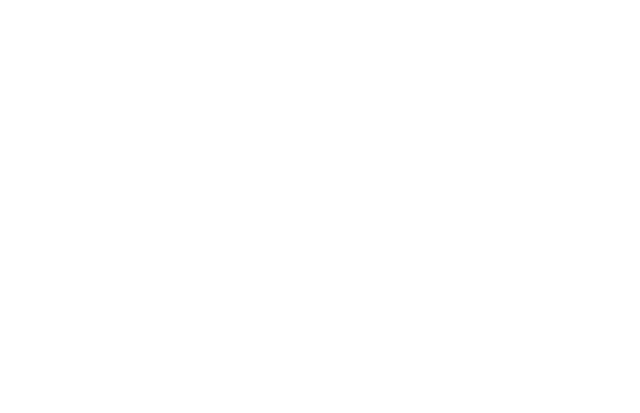
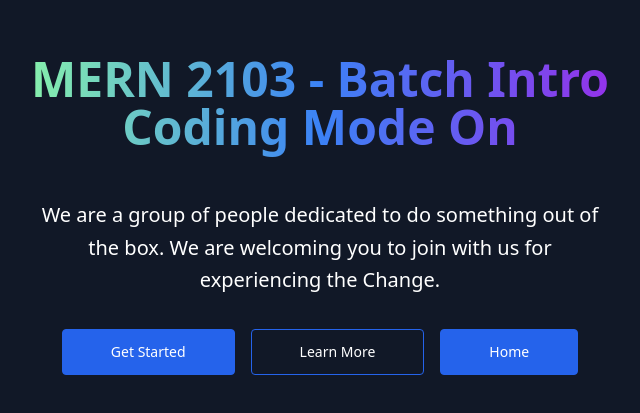
Before and after one commit to noorjsdivs/practice, a React (Create React App) app: page /popover in a window 1280 px wide. Before the commit this address had no page. Shown: the part 185-598 px from the top of the page, without its empty margins (320-960 px from the left). Built offline with nearby package versions, Linux system fonts and the light colour scheme.

Commit message:
master page matrials added for the first time

```diff
--- a/src/components/Header.js
+++ b/src/components/Header.js
@@ -12,7 +12,7 @@
 
 function Header() {
   const navigation = [
-    { name: "Master", Link: "/", current: true },
+    { name: "Master", Link: "/popover", current: true },
     { name: "Details", Link: "/details", current: false },
     { name: "Rasel", Link: "/Rasel", current: false },
     { name: "Habib", Link: "/habib", current: false },
--- /dev/null
+++ b/src/components/master/Learnmore.js
@@ -0,0 +1,58 @@
+import React from "react";
+import { Link } from "react-router-dom";
+
+function Learnmore() {
+  return (
+    <div>
+      <aside className="relative h-screen overflow-hidden text-gray-300 bg-gray-900 lg:flex">
+        <div className="w-full p-12 text-center lg:w-1/2 sm:p-16 lg:p-24 lg:text-left">
+          <div className="max-w-xl mx-auto lg:ml-0">
+            <p className="text-sm font-medium">Understand what you type</p>
+
+            <p className="mt-2 text-2xl font-bold text-white sm:text-3xl">
+              You can never understand everything. But, you should push yourself
+              to understand the system - Ryan Dahl.
+            </p>
+
+            <p className="hidden lg:mt-4 lg:block">
+              Programming isn't about what you know; it's about what you can
+              figure out - Chris Pine.
+            </p>
+            <p className="hidden lg:mt-4 lg:block">
+              Give a man a program, frustrate him for a day. Teach a man to
+              program, frustrate him for a lifetime - Muhammad Waseem.
+            </p>
+            <p className="hidden lg:mt-4 lg:block">
+              A computer program does what you tell it to do, not what you want
+              it to do - Unknown.
+            </p>
+            <p className="hidden lg:mt-4 lg:block">
+              Any fool can write code that a computer can understand. Good
+              programmers write code that humans can understand. - Martin
+              Fowler.
+            </p>
+
+            <Link to="/login">
+              <div
+                href=""
+                className="inline-block px-5 py-3 mt-8 text-sm font-medium text-white bg-blue-500 rounded-lg hover:bg-blue-600"
+              >
+                Join with us
+              </div>
+            </Link>
+          </div>
+        </div>
+
+        <div className="relative w-full h-64 sm:h-96 lg:w-1/2 lg:h-auto">
+          <img
+            src="https://images.pexels.com/photos/1714208/pexels-photo-1714208.jpeg?auto=compress&cs=tinysrgb&h=750&w=1260"
+            alt="Women smiling at college"
+            className="absolute inset-0 object-cover w-full h-full"
+          />
+        </div>
+      </aside>
+    </div>
+  );
+}
+
+export default Learnmore;
--- /dev/null
+++ b/src/components/master/Popover.js
@@ -0,0 +1,51 @@
+import React from "react";
+import { Link } from "react-router-dom";
+
+function Popover() {
+  return (
+    <div>
+      <section className="text-white bg-gray-900">
+        <div className="max-w-screen-xl px-4 py-32 mx-auto lg:h-screen lg:items-center lg:flex">
+          <div className="max-w-3xl mx-auto text-center">
+            <h1 className="text-3xl font-extrabold h-32 text-transparent sm:text-5xl bg-clip-text bg-gradient-to-r from-green-300 via-blue-500 to-purple-600">
+              MERN 2103 - Batch Intro
+              <span className="sm:block">Coding Mode On</span>
+            </h1>
+
+            <p className="max-w-xl mx-auto mt-4 sm:leading-relaxed sm:text-xl">
+              We are a group of people dedicated to do something out of the box.
+              We are welcoming you to join with us for experiencing the Change.
+            </p>
+
+            <div className="flex flex-wrap justify-center gap-4 mt-8">
+              <Link to="/login">
+                <div
+                  className="block w-full px-12 py-3 text-sm font-medium text-white bg-blue-600 border border-blue-600 rounded sm:w-auto active:text-opacity-75 hover:bg-transparent hover:text-white focus:outline-none focus:ring"
+                  //   href="/get-started"
+                >
+                  Get Started
+                </div>
+              </Link>
+
+              <Link to="/learnmore">
+                <div className="block w-full px-12 py-3 text-sm font-medium text-white border border-blue-600 rounded sm:w-auto hover:bg-blue-600 active:bg-blue-500 focus:outline-none focus:ring">
+                  Learn More
+                </div>
+              </Link>
+              <Link to="/">
+                <div
+                  className="block w-full px-12 py-3 text-sm font-medium text-white bg-blue-600 border border-blue-600 rounded sm:w-auto active:text-opacity-75 hover:bg-transparent hover:text-white focus:outline-none focus:ring"
+                  //   href="/get-started"
+                >
+                  Home
+                </div>
+              </Link>
+            </div>
+          </div>
+        </div>
+      </section>
+    </div>
+  );
+}
+
+export default Popover;
--- a/src/components/nahid.js
+++ b/src/components/nahid.js
@@ -1,4 +1,3 @@
-
 import React from "react";
 
 function Nahid() {
--- a/src/index.js
+++ b/src/index.js
@@ -10,6 +10,8 @@
 import Shahariar from "./components/Shahariar";
 import Ratul from "./components/Ratul";
 import Nahid from "./components/Nahid";
+import Popover from "./components/master/Popover";
+import Learnmore from "./components/master/Learnmore";
 
 const root = ReactDOM.createRoot(document.getElementById("root"));
 root.render(
@@ -23,6 +25,8 @@
       <Route path="shahariar" element={<Shahariar />}></Route>
       <Route path="ratul" element={<Ratul />}></Route>
       <Route path="nahid" element={<Nahid />}></Route>
+      <Route path="popover" element={<Popover />}></Route>
+      <Route path="learnmore" element={<Learnmore />}></Route>
     </Routes>
   </BrowserRouter>
 );
```
